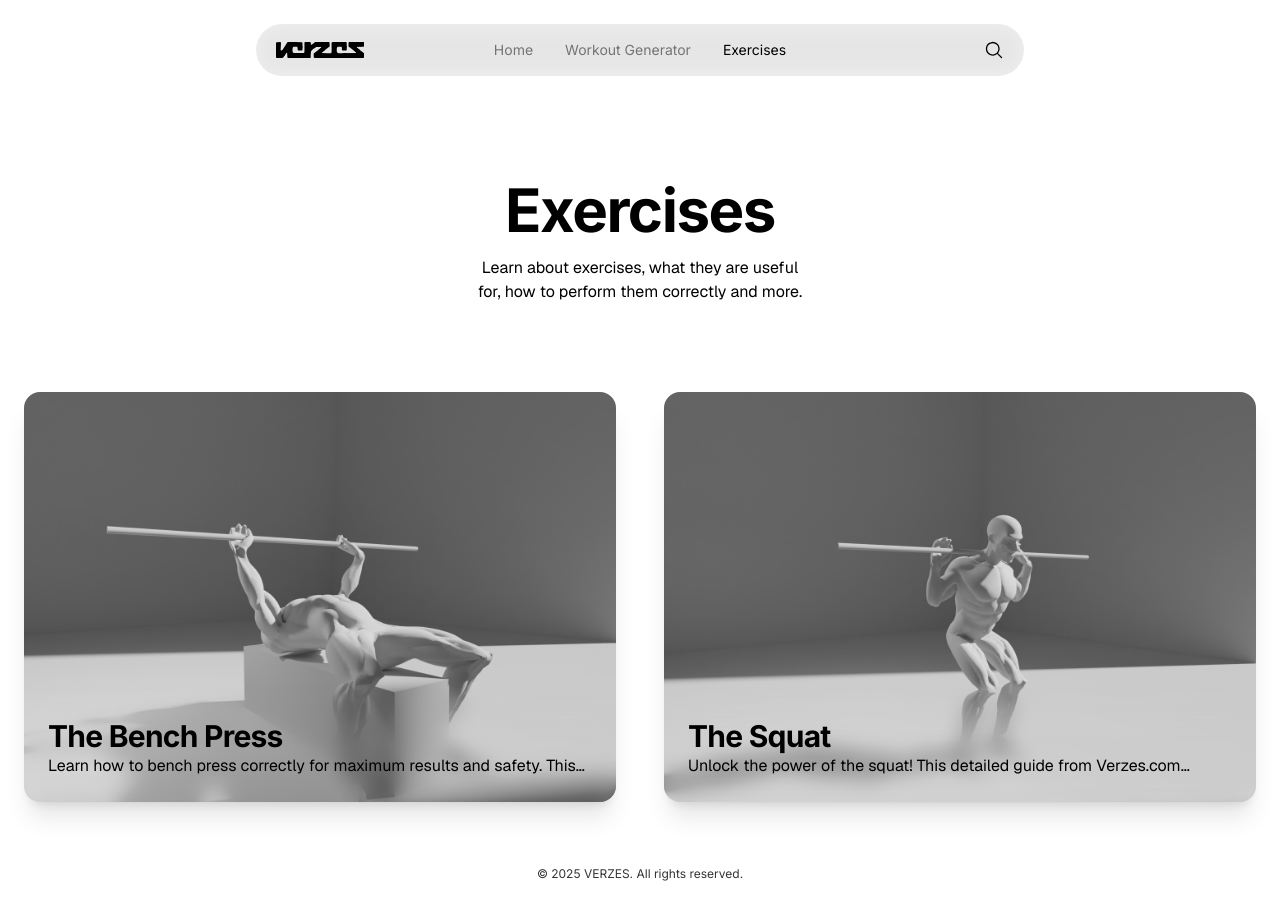
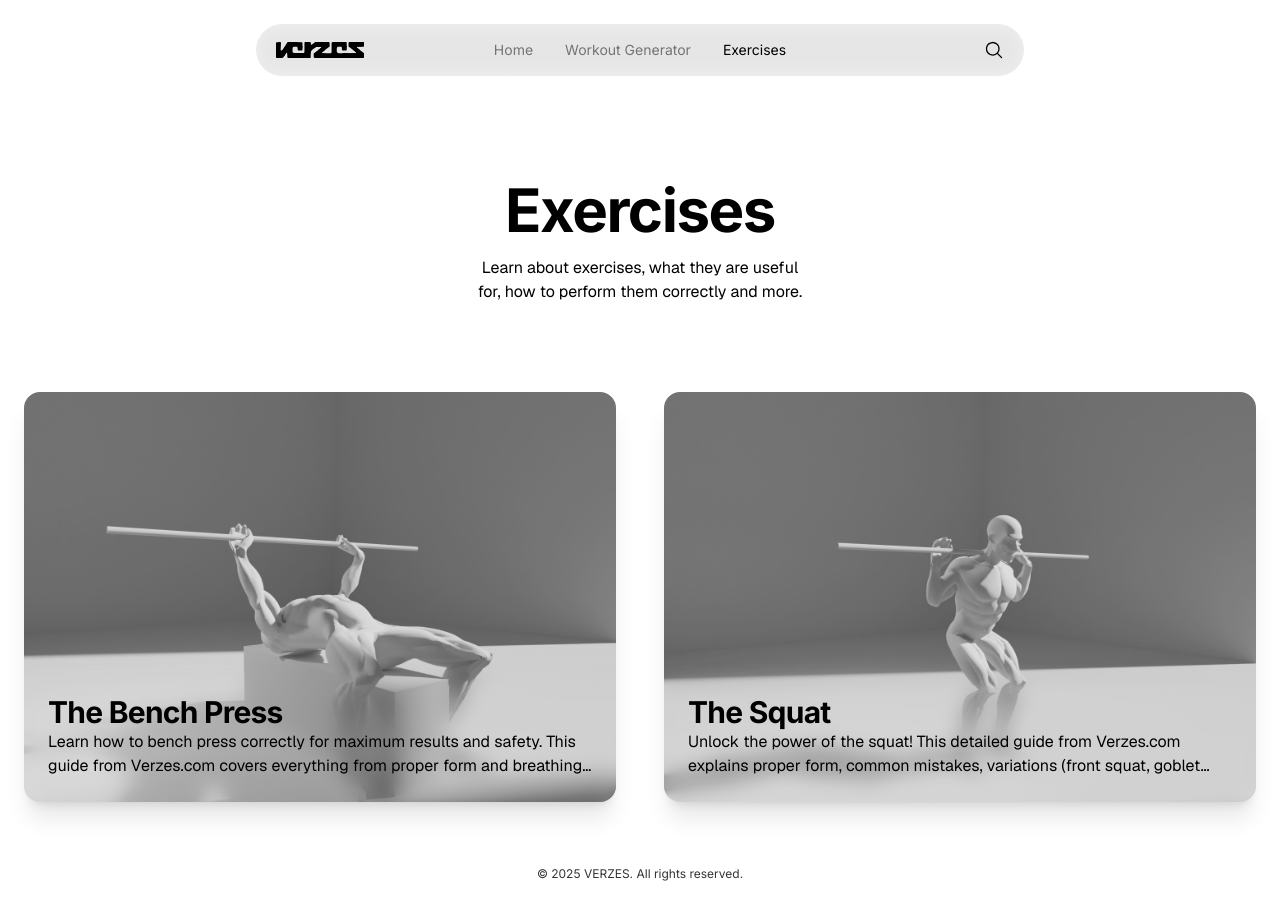
Before and after one commit to myxchine/verzes, a Next.js app: page /exercises in a window 1280 px wide. Built offline with nearby package versions, Linux system fonts and the light colour scheme.

Commit message:
ui updates to exercise card

```diff
--- a/src/components/exercises/card.tsx
+++ b/src/components/exercises/card.tsx
@@ -22,7 +22,7 @@ export default function ExerciseCard({
         width={500}
         priority
         height={300}
-        className=" w-full object-cover aspect-[4/3] md:aspect-[13/9]"
+        className=" w-full object-cover aspect-[4/3] md:aspect-[13/9] opacity-90"
       />
       <div className="absolute bottom-0 left-0 right-0 w-full">
         <div className="p-4 pt-6 md:p-6 md:pt-8  relative z-10">
@@ -31,7 +31,7 @@ export default function ExerciseCard({
           ) : (
             <h2 className="line-clamp-2">{exercise.title}</h2>
           )}
-          <p className={"line-clamp-1 text-sm md:text-base"}>
+          <p className={"line-clamp-2 text-sm md:text-base"}>
             {exercise.excerpt}
           </p>
         </div>
```
